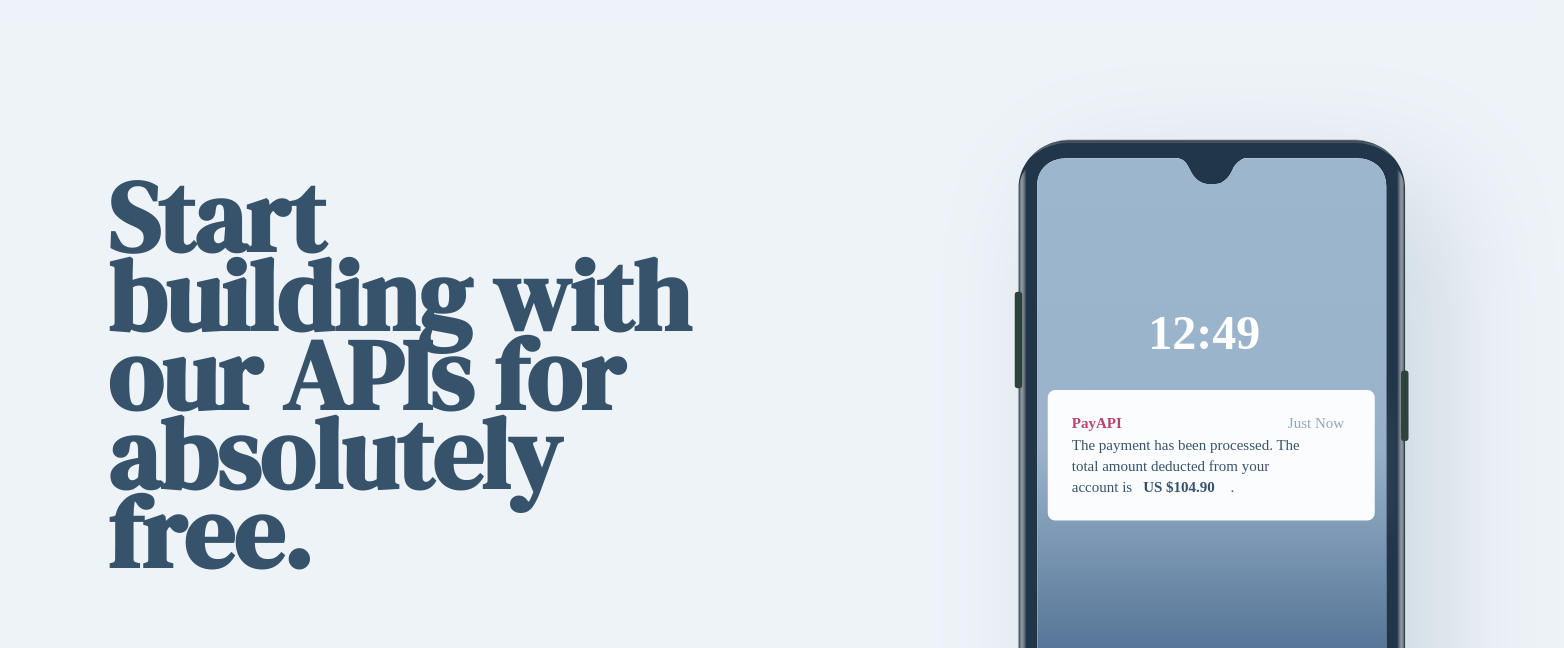
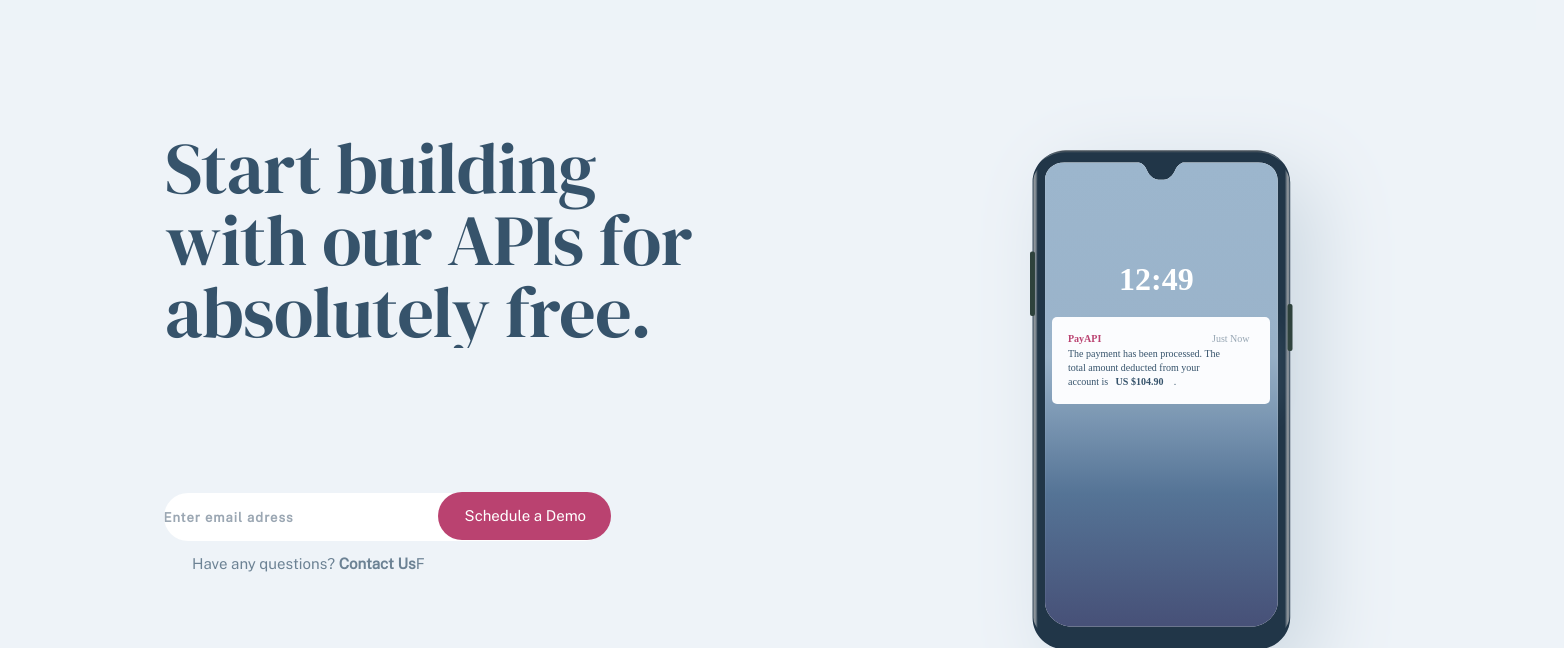
Before and after one commit to JKilius/StrangerTeam_PayApi_Project, a website built with Vite: page index.html in a window 1536 px wide. Shown: the part 108-756 px from the top of the page, 1564 px wide, since content can reach past the window. Built offline with nearby package versions, Linux system fonts and the light colour scheme; files whose address does not match are found by name; a web font is replaced by a local one.

Commit message:
updated home-header html and css

```diff
--- a/assets/css/style_Home_header.css
+++ b/assets/css/style_Home_header.css
@@ -11,33 +11,44 @@ body {
     background-color: #f0f4fc;
 }
 
-.mobilcont {
+.home--header-mottotext {
+    font-weight: 400;
+}
+
+.home--header-mobilcont {
     display: flex;
     justify-content: center;
     align-items: center;
 }
 
-.mobil {
+.home--header-mobil {
+    transform: scale(0.56);
     justify-content: center;
     top: 100px;
-    margin-top: 110px;
-    margin-left: 70px;
+    margin-top: -152px;
+    margin-bottom: -327px;
+    margin-left: 29px;
 }
 
-.motto {
-    margin-top: 166px;
-    margin-left: 24px;
-    margin-right: 24px;
+.home--header-motto {
+    display: -webkit-box;
+    -webkit-box-orient: vertical;
+    overflow: hidden;
+    -webkit-line-clamp: 3;
+    margin-top: 158px;
+    margin-left: 5px;
+    margin-right: px;
     color: var(--sanjuanblue);
     text-align: center;
     font-family: "DM Serif Display";
-    font-size: 20px;
-    line-height: 40px;
-    letter-spacing: -0.246px;
+    font-size: 16px;
+    line-height: 38px;
+    letter-spacing: -0.250px;
 }
 
-.buttons {
-    margin-top: 24px;
+.home--header-buttons {
+    margin-left: 7px;
+    margin-top: 57px;
     margin-bottom: 24px;
     display: flex;
     flex-direction: column;
@@ -45,145 +56,186 @@ body {
     justify-content: center;
 }
 
-.emailthing {
+.home--header-emailinput {
+
     border-style: none;
     border-radius: 24px;
-    width: 87.2%;
+    width: 323px;
     height: 48px;
 
 }
-.emailthing:focus {
+
+.home--header-emailinput::placeholder {
+    letter-spacing: 0.48px;
+    font-size: 13px;
+    font-family: "Public sans";
+    font-weight: 700;
+    color: #9ba7b3;
+
+}
+
+.home--header-emailinput:focus {
     outline: none;
 }
 
-.buttonthing {
+.home--header-schedulebutton {
+    margin-top: -3px;
     border-style: none;
     border-radius: 24px;
-    width: 87.2%;
+    width: 323px;
     height: 48px;
     background-color: var(--darkpink);
     color: white;
     font-size: 15;
 }
 
-.button:hover {
+.home--header-schedulebutton:hover {
     background-color: var(--charmpink);
 
 }
 
-.contactus {
+.home--header-contactus {
+    font-size: 15px;
+    margin-left: 2px;
     margin-bottom: 79px;
     display: flex;
     justify-content: center;
-    margin-left: 24px;
+    margin-left: px;
     font-family: "Public Sans";
     color: var(--lightsan);
 }
 
-.buttontext {
+.home--header-buttontext {
+    font-family: "Public Sans";
+    margin-left: 1px;
     font-size: 15px;
-    font-weight: bold;
 
 }
-.link{
+
+.home--header-link {
     text-decoration: none;
-    color: var(--sanjuanblue);
+    color: var(--lightsan);
     font-weight: bold;
 }
 
 
-@media only screen and (min-width: 376px) {
-    .mottotext {
+@media only screen and (min-width: 768px) {
+    .home--header-mobil {
+        margin-top: -100px;
+        transform: scale(0.6);
+    }
+
+    .home--header-mottotext {
         text-align: center;
     }
 
-    .motto {
-        margin-left: 15%;
+    .home--header-motto {
+        margin-top: 175px;
+        margin-left: 97px;
         width: 73.31%;
         text-align: center;
-        font-size: 24px;
+        font-size: 24.1px;
         font-style: normal;
         font-weight: 400;
-        line-height: 72px;
-        letter-spacing: -0.369px;
+        line-height: 56px;
+        letter-spacing: -1px;
         justify-content: flex-start;
     }
-    .buttons {
+
+    .home--header-buttons {
+        margin-top: 31px;
         display: flex;
         flex-direction: row;
     }
 
-    .buttonthing {
+    .home--header-schedulebutton {
         position: absolute;
-        width: 173px;
-        right: 26% ;
+        width: 171px;
+        margin-left: 60%;
+        left: 1%;
     }
 
-    .emailthing {
-        width:40%;
+    .home--header-emailinput {
+        width: 430px;
         position: relative;
         left: -1%;
     }
 
-    .contactus {
+    .home--header-contactus {
+        margin-left: -2px;
+        margin-top: -10px;
         margin-bottom: 99px;
+    }
+
+    .home--header-emailinput::placeholder {
+        letter-spacing: 1px;
+    }
+
+    .home--header-contactus {
+        margin-left: -4px;
+        letter-spacing: -0.2px;
     }
 }
 
 @media only screen and (min-width:1440px) {
-    .containerhead{
+    .home--header-containerhead {
         margin-top: 200px;
         margin-bottom: 76px;
     }
-    .motto {
-        width: 37.92;
-        font-size: 50px;
+
+    .home--header-motto {
+        position: static;
+
+        width: 37.92px;
+        font-size: 36px;
         display: flex;
         justify-content: flex-start;
         position: absolute;
-        top: 15%;
+        top: 100px;
         inline-size: 37.91%;
         font-weight: 400;
-        letter-spacing: -0.554px;
-        margin-left: 7%;
-        line-height: 79px;
+        letter-spacing: -0.54px;
+        margin-left: 165px;
+        margin-top: 140px;
+        line-height: 72px;
     }
-    .mottotext{
+
+    .home--header-mottotext {
         text-align: left;
     }
 
-    .mobilcont {
-        margin-right: 5%;
-        display: flex;
+    .home--header-mobilcont {
+        margin-top: -117px;
+        margin-right: 140px;
         justify-content: flex-end;
     }
-    .mobil{
-        transform: scale(1.5);
+
+    .home--header-mobil {
+        transform: scale(1);
     }
-    .buttons{
-        margin-bottom: 0;
-        display: flex;
+
+    .home--header-buttons {
+        margin-left: 85px;
+        margin-top: 65px;
         justify-content: flex-start;
     }
-    .buttonthing{
-        position: relative;
-        margin-left:19%;
+
+    .home--header-schedulebutton {
+        margin-left: 423px;
         width: 173px;
 
     }
-    .emailthing{
-        margin-left: 7%;
-        width:445px ;
+
+    .home--header-emailinput {
+        margin-left: 93px;
+        width: 445px;
     }
-    .contactus{
+
+    .home--header-contactus {
         display: flex;
         justify-content: flex-start;
-        margin-left: 8%;
-        margin-bottom: 151px;
-    }
-    .buttontext{
-        display: flex;
-        justify-content: center;
-        align-items: center;
+        margin-left: 192px;
+        margin-bottom: 149px;
+        letter-spacing: 0.03px;
     }
 }
--- a/index.html
+++ b/index.html
@@ -1,26 +1,20 @@
 <!DOCTYPE html>
 <html lang="en">
+
 <head>
   <meta charset="UTF-8" />
   <meta name="viewport" content="width=device-width, initial-scale=1.0" />
   <title>Document</title>
-    <link
-      rel="stylesheet"
-      href="https://fonts.googleapis.com/css?family=DM+Serif+Display"
-    />
-    <link
-      rel="stylesheet"
-      href="https://fonts.googleapis.com/css?family=Public+Sans"
-    />
+  <link rel="stylesheet" href="https://fonts.googleapis.com/css?family=DM+Serif+Display" />
+  <link rel="stylesheet" href="https://fonts.googleapis.com/css?family=Public+Sans" />
   <link rel="stylesheet" href="assets/css/styleRoot.css" />
 </head>
+
 <body>
   <header>
     <div class="container">
       <div class="logo">
-          <a href="index.html"
-            ><img src="assets/images/nav/logo.23aa4a68.svg" alt="Logo"
-          /></a>
+        <a href="index.html"><img src="assets/images/nav/logo.23aa4a68.svg" alt="Logo" /></a>
       </div>
       <nav class="navbar">
         <ul>
@@ -43,69 +37,39 @@
     </div>
   </header>
   <main>
-      <div class="containerheader">
-        <div class="mobilcont">
-          <img
-            src="/assets/images/home/desktop/illustration-phone-mockup.svg"
-            alt="image of a mobile phone"
-            class="mobil"
-          />
+    <div class="home--header-containerhead">
+      <div class="home--header-mobilcont">
+        <img src="/assets/images/home/desktop/illustration-phone-mockup.svg" alt="image of a mobile phone"
+          class="home--header-mobil" />
       </div>
-        <div class="motto">
-          <h1 class="mottotext">
+      <div class="home--header-motto">
+        <h1 class="home--header-mottotext">
           Start building with our APIs for absolutely free.
         </h1>
       </div>
       <div>
-          <div class="buttons">
-            <input
-              type="email"
-              placeholder="Email Email adress"
-              class="emailthing"
-            /><br />
-            <button type="submit" class="buttonthing">
-              <div class="buttontext">Schedule Demo</div>
+        <div class="home--header-buttons">
+          <input type="email" placeholder="Enter email adress" class="home--header-emailinput" /><br />
+          <button type="submit" class="home--header-schedulebutton">
+            <div class="home--header-buttontext">Schedule a Demo </div>
           </button>
         </div>
-          <div class="contactus">
+        <div class="home--header-contactus">
           Have any questions?
-            <a href="/pages/contacts.html" class="link">Contact us</a>
+          <a href="/pages/contacts.html" class="home--header-link">&#160;Contact Us</a>F
         </div>
       </div>
     </div>
     <section class="partners">
       <div class="partners-both">
         <div class="partner-container-grid">
-            <img
-              src="assets/images/shared/desktop-partners/tesla.svg"
-              class="home--partners-tesla"
-              alt="Tesla"
-            />
-            <img
-              src="assets/images/shared/desktop-partners/microsoft.svg"
-              class="home--partners-microsoft"
-              alt="Microsoft"
-            />
-            <img
-              src="assets/images/shared/desktop-partners/hewlett-packard.svg"
-              class="home--partners-hp"
-              alt="HP"
-            />
-            <img
-              src="assets/images/shared/desktop-partners/oracle.svg"
-              class="home--partners-oracle"
-              alt="Oracle"
-            />
-            <img
-              src="assets/images/shared/desktop-partners/google.svg"
-              class="home--partners-google"
-              alt="Google"
-            />
-            <img
-              src="assets/images/shared/desktop-partners/nvidia.svg"
-              class="home--partners-nvidia"
-              alt="Nvidia"
-            />
+          <img src="assets/images/shared/desktop-partners/tesla.svg" class="home--partners-tesla" alt="Tesla" />
+          <img src="assets/images/shared/desktop-partners/microsoft.svg" class="home--partners-microsoft"
+            alt="Microsoft" />
+          <img src="assets/images/shared/desktop-partners/hewlett-packard.svg" class="home--partners-hp" alt="HP" />
+          <img src="assets/images/shared/desktop-partners/oracle.svg" class="home--partners-oracle" alt="Oracle" />
+          <img src="assets/images/shared/desktop-partners/google.svg" class="home--partners-google" alt="Google" />
+          <img src="assets/images/shared/desktop-partners/nvidia.svg" class="home--partners-nvidia" alt="Nvidia" />
         </div>
         <div class="text-partner-container">
           <h1 class="partner-large">Who we work with</h1>
@@ -121,11 +85,7 @@
     </section>
     <section class="home-container">
       <div class="home-item-1">
-          <img
-            src="assets/images/home/desktop/illustration-easy-to-implement.svg"
-            class="terminal"
-            alt="terminal"
-          />
+        <img src="assets/images/home/desktop/illustration-easy-to-implement.svg" class="terminal" alt="terminal" />
         <div class="home-text-1">
           <h2 class="home-header">Easy to implement</h2>
           <p class="home-header-text">
@@ -136,11 +96,7 @@
         </div>
       </div>
       <div class="home-item-2">
-          <img
-            src="assets/images/home/desktop/illustration-simple-ui.svg"
-            class="two-phones"
-            alt="two-phones"
-          />
+        <img src="assets/images/home/desktop/illustration-simple-ui.svg" class="two-phones" alt="two-phones" />
         <div class="home-text-2">
           <h2 class="home-header">Simple UI & UX</h2>
           <p class="home-header-text">
@@ -152,11 +108,7 @@
     </section>
     <section class="home-cards-main">
       <div class="home-cards-cont_1">
-          <img
-            class="home-cards-image"
-            src="assets/images/home/desktop/icon-personal-finances.svg"
-            alt="finances"
-          />
+        <img class="home-cards-image" src="assets/images/home/desktop/icon-personal-finances.svg" alt="finances" />
         <div class="home-cont_partA">Personal Finances</div>
         <div class="home-cont_partB">
           Consolidate financial data from multiple sources and categorize
@@ -165,11 +117,7 @@
         </div>
       </div>
       <div class="home-cards-cont_2">
-          <img
-            class="home-cards-image"
-            src="assets/images/home/desktop/icon-banking-and-coverage.svg"
-            alt="coverage"
-          />
+        <img class="home-cards-image" src="assets/images/home/desktop/icon-banking-and-coverage.svg" alt="coverage" />
         <div class="home-cont_partA">Banking & Coverage</div>
         <div class="home-cont_partB">
           With our platform, you can speed up account onboarding and support
@@ -178,11 +126,7 @@
         </div>
       </div>
       <div class="home-cards-cont_3">
-          <img
-            class="home-cards-image"
-            src="assets/images/home/desktop/icon-consumer-payments.svg"
-            alt="payments"
-          />
+        <img class="home-cards-image" src="assets/images/home/desktop/icon-consumer-payments.svg" alt="payments" />
         <div class="home-cont_partA">Consumer Payments</div>
         <div class="home-cont_partB">
           It's easier to set up secure bank payments with us through a flow
@@ -196,12 +140,7 @@
     <h2>READY TO START?</h2>
     <div class="footer-email-input">
       <label for="email"></label>
-        <input
-          type="email"
-          id="email"
-          name="email"
-          placeholder="Enter email address"
-        />
+      <input type="email" id="email" name="email" placeholder="Enter email address" />
       <button type="button">Schedule a demo</button>
     </div>
   </div>
@@ -211,17 +150,9 @@
         <img src="assets/images/additional/Group21.svg" alt="logo" />
       </a>
       <div class="Footer1">
-          <span
-            ><a class="footer-link-pricing" href="pricing.html"
-              >Pricing</a
-            ></span
-          >
+        <span><a class="footer-link-pricing" href="pricing.html">Pricing</a></span>
         <span><a class="footer-link-about" href="about.html">About</a></span>
-          <span
-            ><a class="footer-link-contact" href="contact.html"
-              >Contact</a
-            ></span
-          >
+        <span><a class="footer-link-contact" href="contact.html">Contact</a></span>
       </div>
     </div>
     <div class="footer-links">
@@ -237,4 +168,5 @@
     </div>
   </footer>
 </body>
+
 </html>
```
Lines whose indentation alone changed are shown as unchanged.
